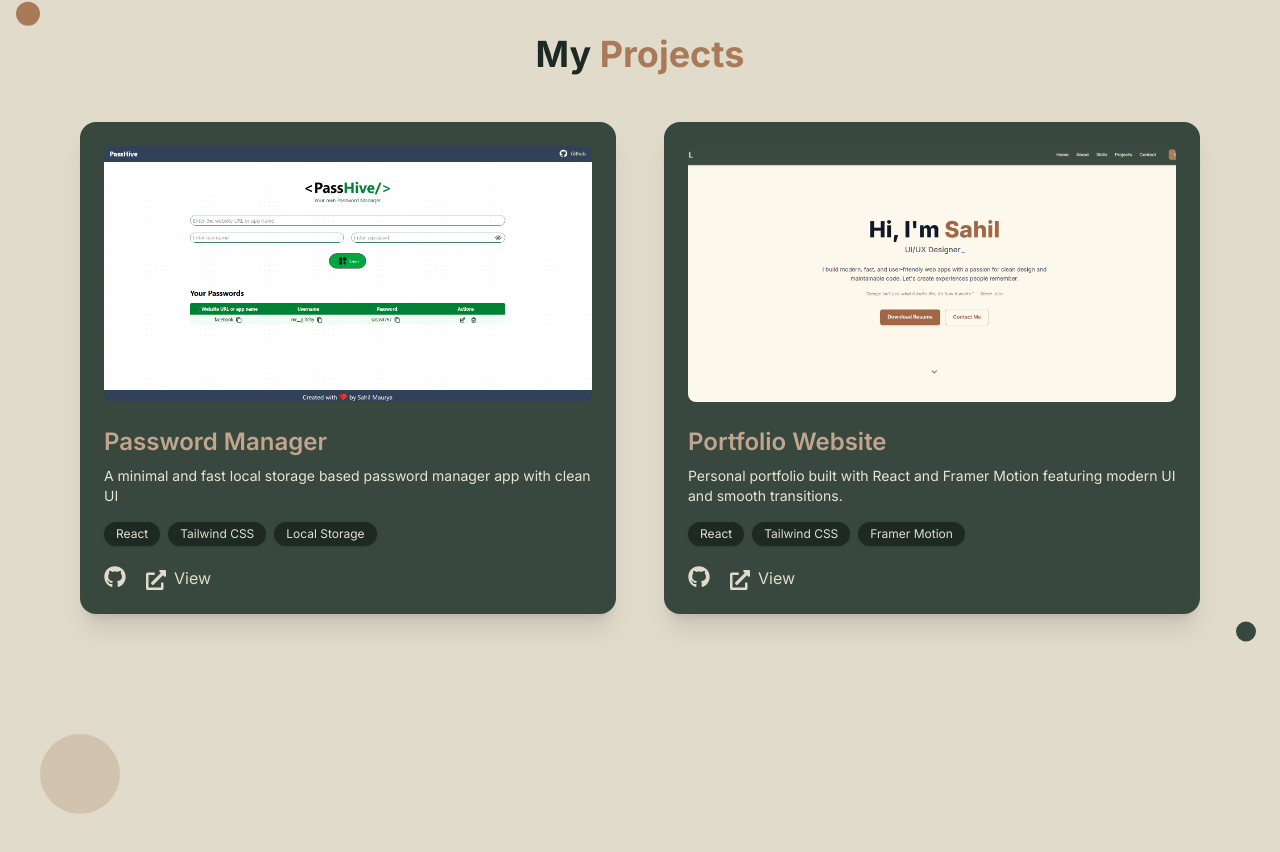
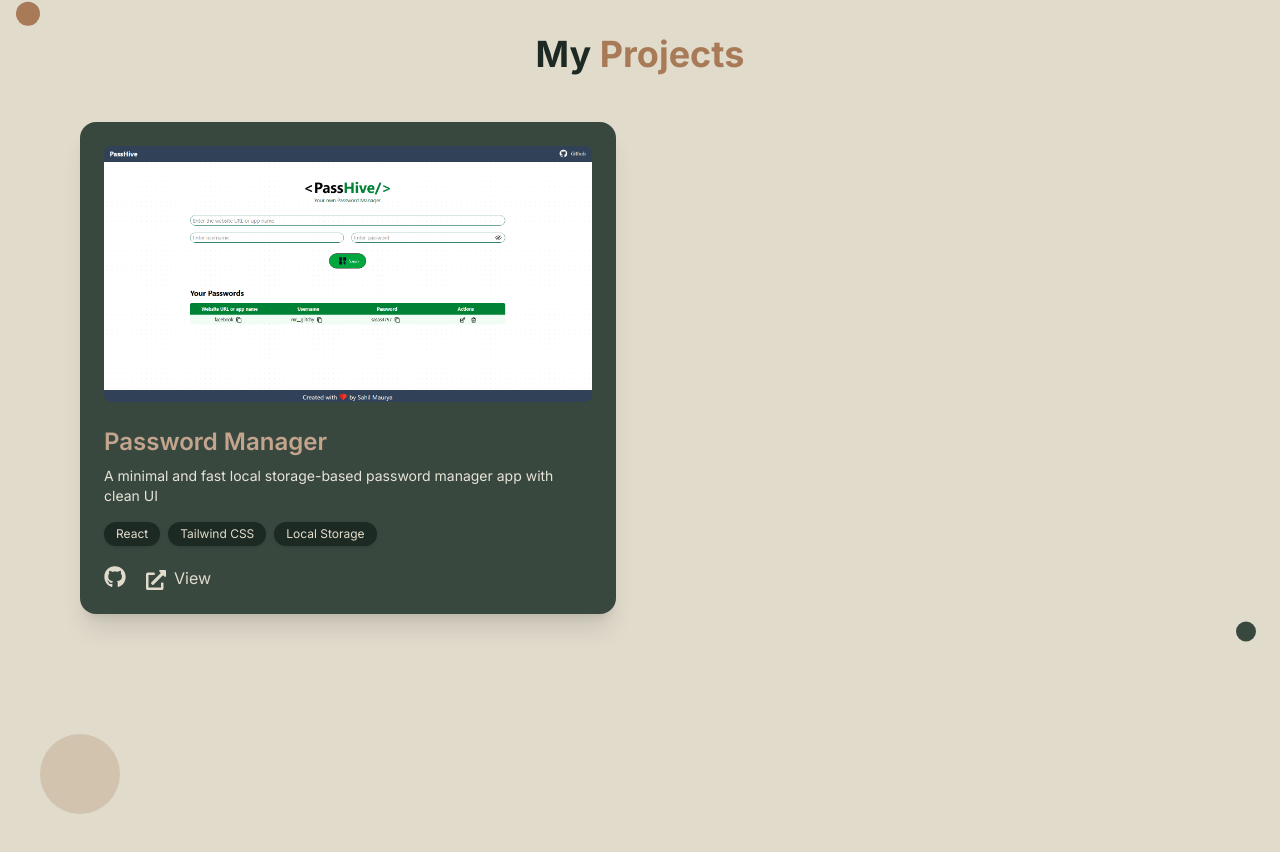
Before and after one commit to makeitwithsahil/portfolio, a React (Vite) app: page / in a window 1280 px wide. Shown: the part 2778-3630 px from the top of the page. Built offline with nearby package versions, Linux system fonts and the light colour scheme.

Commit message:
Projects.jsx

```diff
--- a/src/Components/Projects.jsx
+++ b/src/Components/Projects.jsx
@@ -5,19 +5,11 @@ import { motion } from 'framer-motion';
 const projects = [
   {
     title: 'Password Manager',
-    description: 'A minimal and fast local storage based password manager app with clean UI',
+    description: 'A minimal and fast local storage-based password manager app with clean UI',
     tech: ['React', 'Tailwind CSS', 'Local Storage'],
     github: 'https://github.com/makeitwithsahil/PassHive',
     demo: 'https://passhive.vercel.app/',
     coverImage: '/passhive-cover.png',
-  },
-  {
-    title: 'Portfolio Website',
-    description: 'Personal portfolio built with React and Framer Motion featuring modern UI and smooth transitions.',
-    tech: ['React', 'Tailwind CSS', 'Framer Motion'],
-    github: 'https://github.com/makeitwithsahil/portfolio',
-    demo: 'https://yourportfolio.com',
-    coverImage: '/portfolio-cover.png',
   },
   // More projects can be added here
 ];
```
